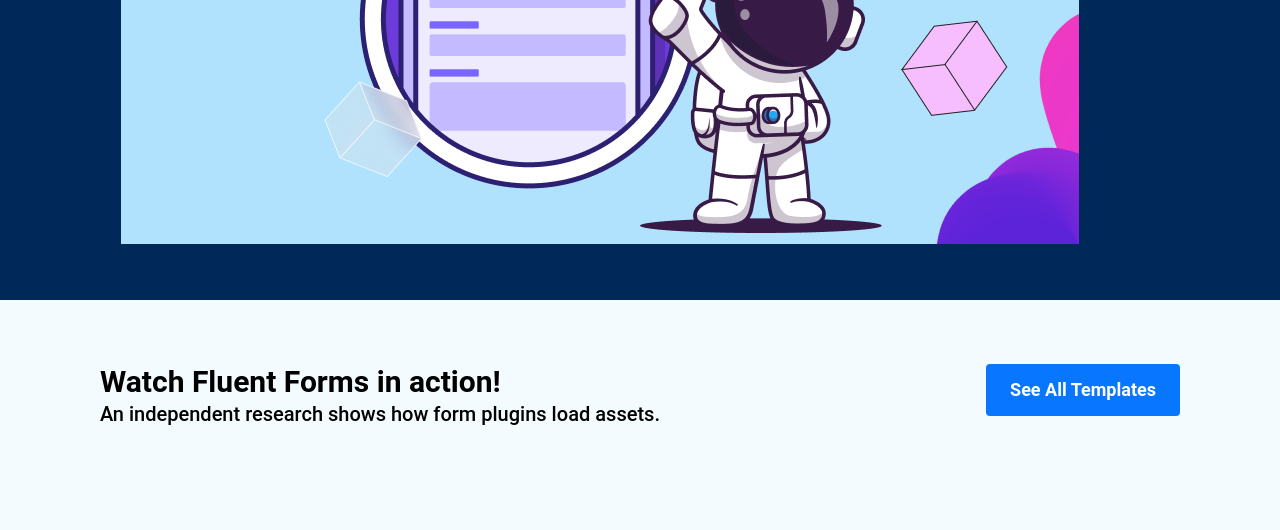
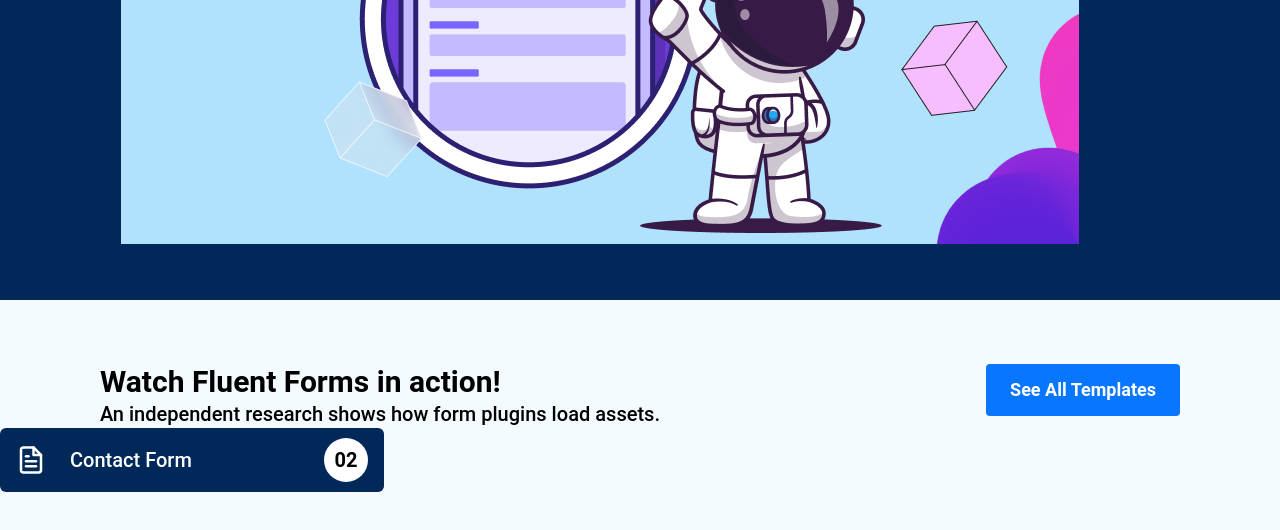
Before and after one commit to ronobir84/fluent-forms, a React (Vite) app: page / in a window 1280 px wide. Shown: the part 4704-5234 px from the top of the page. Built offline with nearby package versions, Linux system fonts and the light colour scheme.

Commit message:
add this first button

```diff
--- a/src/Pages/HomePage/WatchSection/WatchSection.jsx
+++ b/src/Pages/HomePage/WatchSection/WatchSection.jsx
@@ -1,4 +1,4 @@
-
+import { FiFileText } from "react-icons/fi";
 const WatchSection = () => {
     return (
         <div className="min-h-screen bg-[#F4FBFF]">
@@ -12,6 +12,41 @@ const WatchSection = () => {
                         <button className="px-6 py-3 bg-[#0976FF] rounded text-lg font-semibold text-white">See All Templates</button>
                     </div>
                 </div>
+
+
+
+                <div>
+                    <div>
+                        {/* first section */}
+                        <div>
+                            <div>
+                                <div className="">
+                                    <button className="flex w-96  h-16 bg-[#00295A] justify-between items-center  p-4 rounded-md">
+                                        <div className="flex items-center gap-6">
+                                            <FiFileText className="text-3xl text-[#FFFFFF] "></FiFileText>
+                                            <span className="text-xl text-[#FFFFFF] font-medium">Contact Form</span>
+                                        </div>
+                                        <div>
+                                            <button className="w-11 h-11 text-xl bg-[#FFFFFF] rounded-full p-1 text-black font-semibold">02</button>
+                                        </div>
+                                    </button>
+
+                                </div>
+                            </div>
+
+                        </div>
+
+
+
+
+
+                        {/* second section */}
+                        <div>
+
+                        </div>
+                    </div>
+
+                </div>
             </div>
 
         </div>
```
